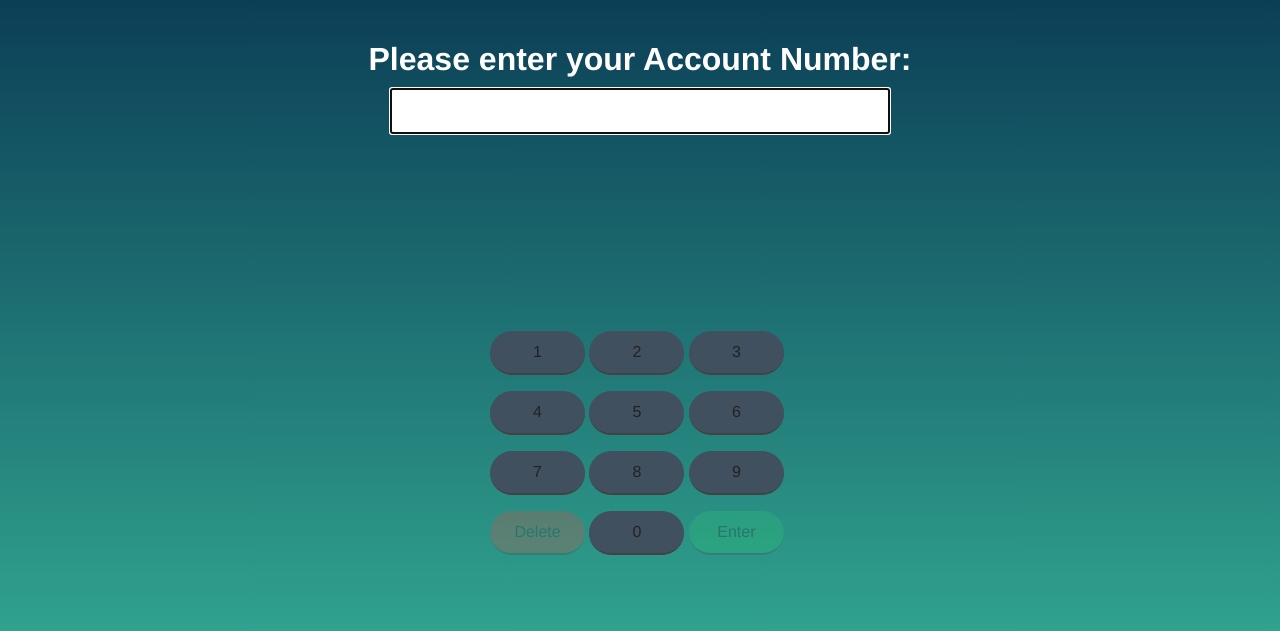
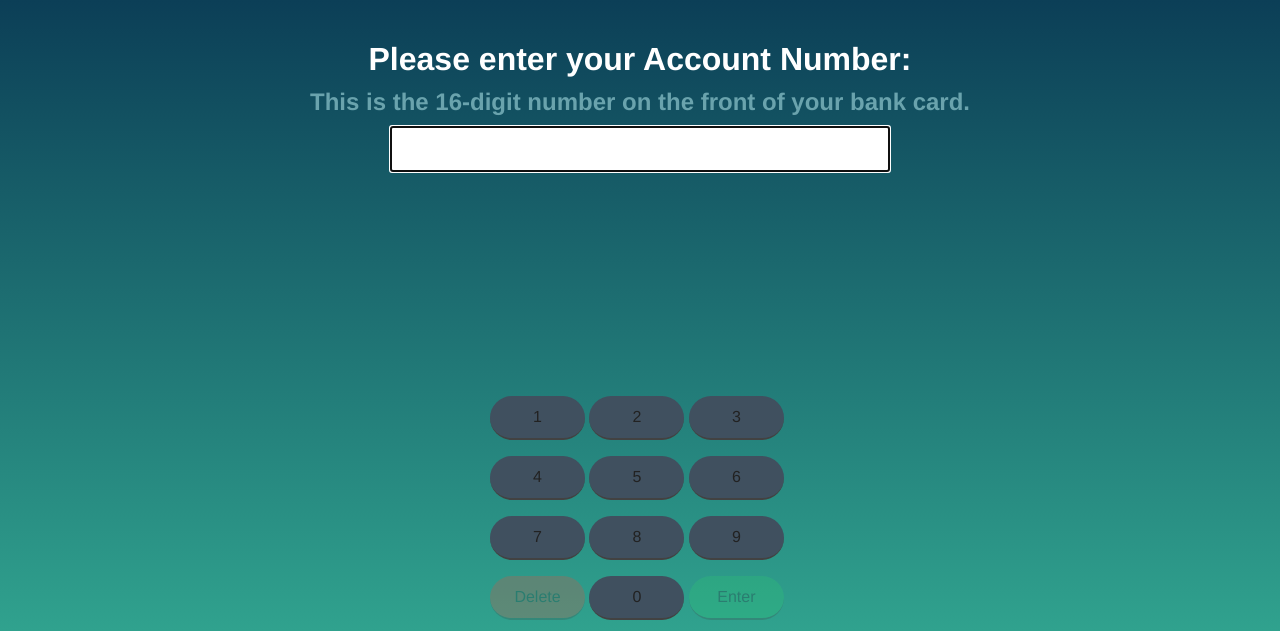
Before and after one commit to mistryrn/ATMUI, a plain HTML site: page index.html in a window 1280 px wide. Both pictures are taken after a click on the link "START". Shown: the part 169-800 px from the top of the page. Drawn offline with nearby package versions, Linux system fonts and the light colour scheme.

Commit message:
Fixed some styling issues, added descriptions to the Account Number and PIN fields.

```diff
--- a/css/style.css
+++ b/css/style.css
@@ -57,7 +57,8 @@ header h1 {
 #start-btn:hover {
     background-color: #1F844A;
 }
-#main-2 h1, #main-3 h1 {
+#main-1 h1, #main-2 h1, #main-3 h1,
+#main-1 h2, #main-2 h2, #main-3 h2 {
     margin-bottom: 10px;
 }
 #main-2, #main-3 {
@@ -83,7 +84,7 @@ header h1 {
     margin-left: -150px;
     bottom: 0;
     width: 300px;
-    height: 300px;
+    height: 235px;
 }
 .vkb-row {
     height: 60px;
--- a/index.html
+++ b/index.html
@@ -34,10 +34,12 @@
   </div>
   <div id="main-2">
     <h1>Please enter your Account Number:</h1>
+    <h2>This is the 16-digit number on the front of your bank card.</h2>
     <input type = "text" id="accnum" maxlength="16">
   </div>
   <div id="main-3">
     <h1>Please enter your PIN:</h1>
+    <h2>Your PIN is exactly 4 digits long.</h2>
     <input type = "password" id="numpin" maxlength="4">
   </div>
   <div id="vkb-container">
```
